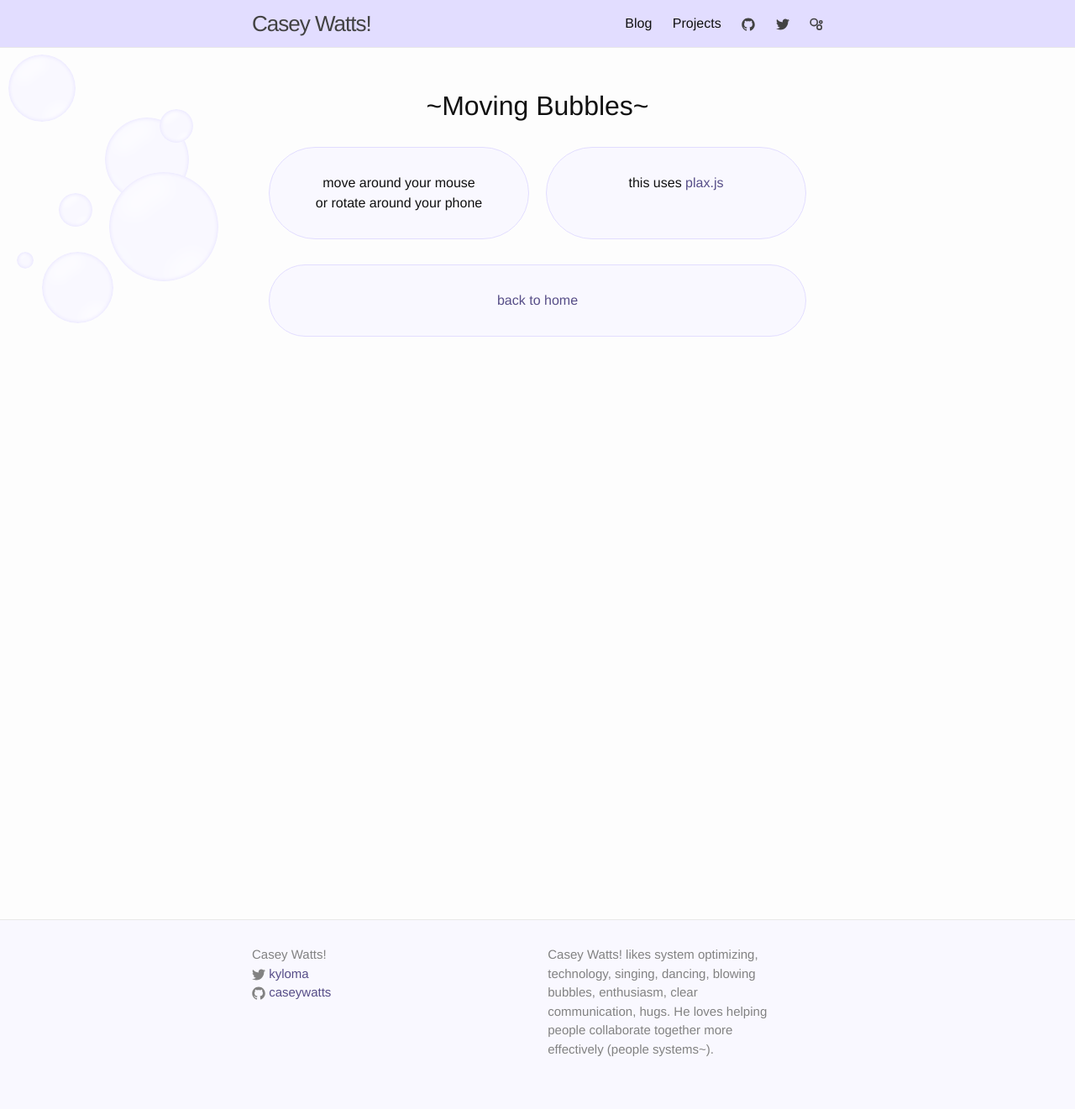
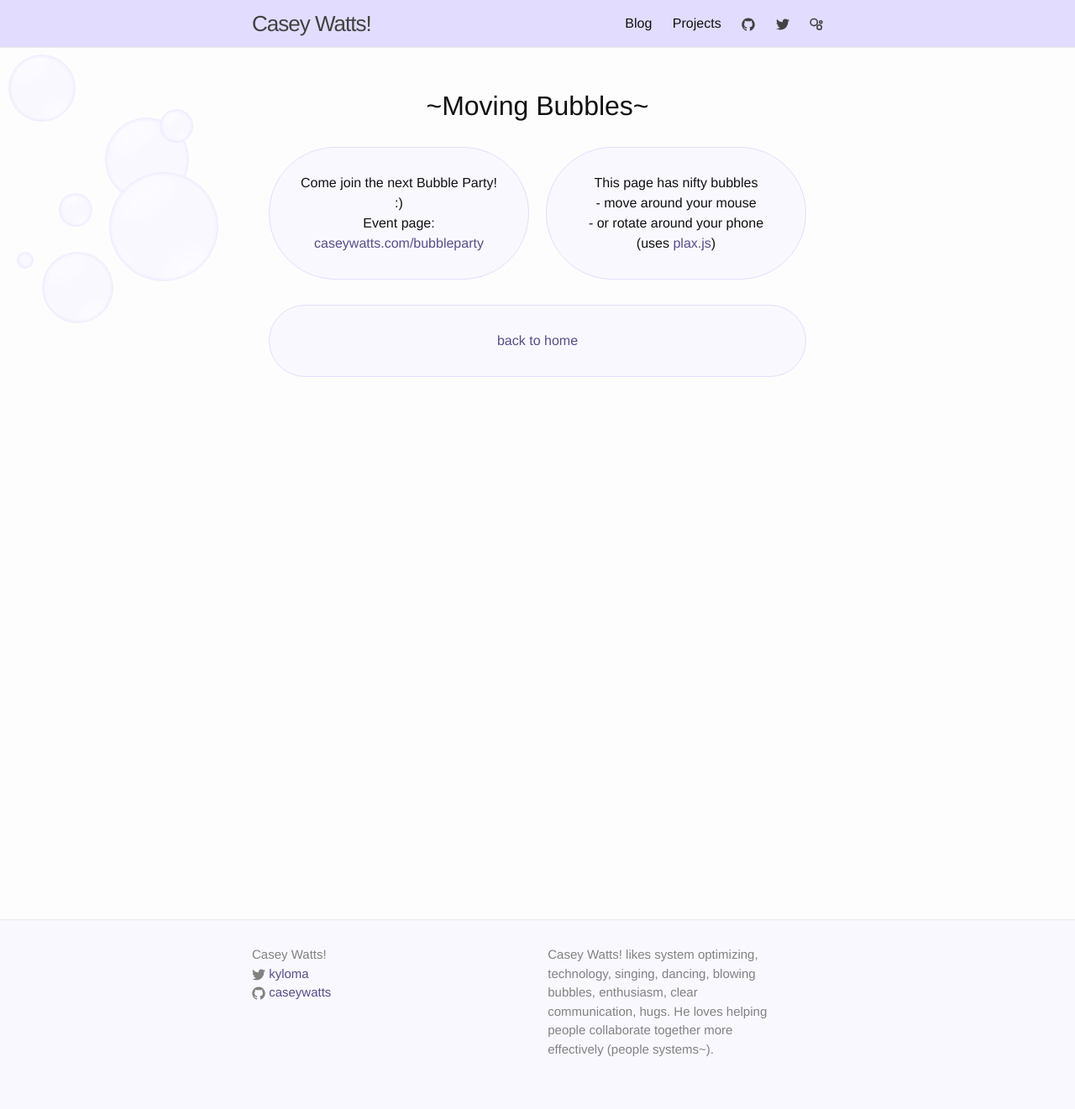
Before and after one commit to caseywatts/caseywatts.github.io, a Jekyll site: the page built from bubbles.html, in a window 1280 px wide. Shown: the whole page at 84% size. Built offline with Jekyll 4.4.1, drawn with Linux system fonts in a browser that asks for light colours.

Commit message:
add bubble party to caseywatts.com/bubbles

```diff
--- a/bubbles.html
+++ b/bubbles.html
@@ -5,12 +5,19 @@ layout: default
 <div style="height:100vh;">
   <div class="some-section">
     <p class="bubble-link">
-      move around your mouse
+      Come join the next Bubble Party! :)
       <br>
-      or rotate around your phone
+      Event page:
+      <a href="http://caseywatts.com/bubbleparty">caseywatts.com/bubbleparty</a>
     </p>
     <p class="bubble-link">
-      this uses <a href="https://github.com/cameronmcefee/plax">plax.js</a>
+      This page has nifty bubbles
+      <br>
+      - move around your mouse
+      <br>
+      - or rotate around your phone
+      <br>
+      (uses <a href="https://github.com/cameronmcefee/plax">plax.js</a>)
     </p>
   </div>
   <div class="some-section">
```
